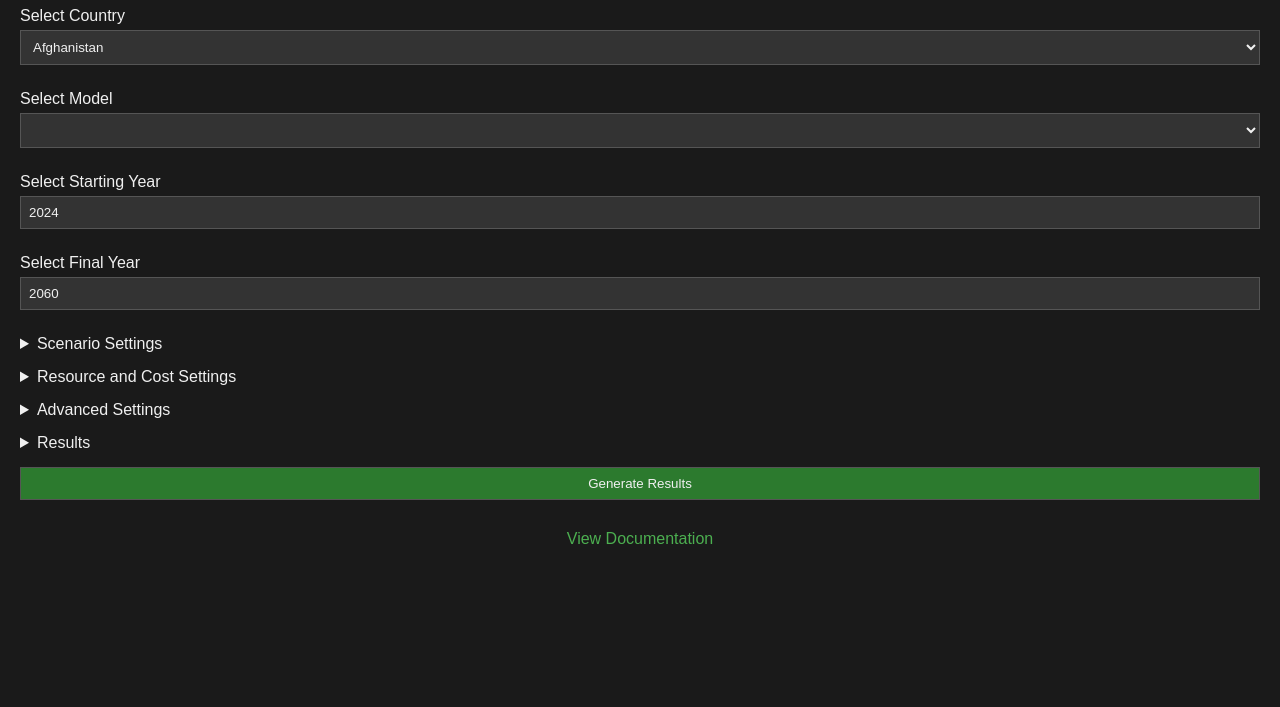
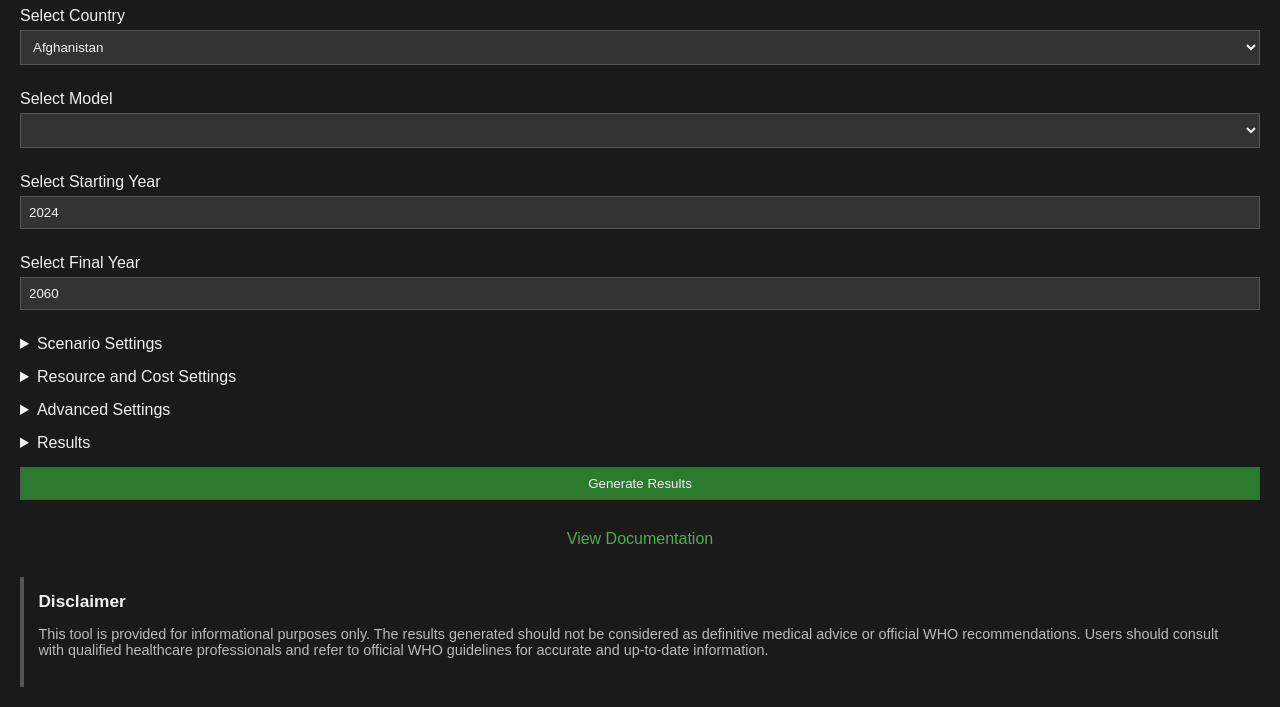
Before and after one commit to ForecastHealth/ncd-diabetes, a plain HTML site: page docs/index.html in a window 1280 px wide. Both pictures are taken after a click on the label "Dark Mode". Shown: the part 139-846 px from the top of the page. Before the commit the page ends 800 px from the top, so only its background shows below. Drawn offline with Linux system fonts and the light colour scheme; no server answers; files whose address does not match are found by name.

Commit message:
Added DISCLAIMER markdown
The DISCLAIMER markdown, through the build process, attaches itself to the bottom of the index.html page. This is styles in the styles.css and darkmode.css

```diff
--- a/docs/darkmode.css
+++ b/docs/darkmode.css
@@ -119,3 +119,13 @@ body.dark-mode {
 .dark-mode .dark-mode-toggle__label {
     background-color: #333;
 }
+
+/* Dark mode style for the disclaimer */
+.dark-mode .disclaimer {
+    color: #bbb;
+    border-left-color: #555;
+}
+
+.dark-mode .disclaimer h1 {
+    color: #f0f0f0;
+}
--- a/docs/index.html
+++ b/docs/index.html
@@ -151,6 +151,12 @@
         <a href="documentation.html" target="_blank">View Documentation</a>
     </footer>
 
+    <div id="disclaimer" class="disclaimer">
+<h1 id="disclaimer">Disclaimer</h1>
+<p>This tool is provided for informational purposes only. The results generated should not be considered as definitive medical advice or official WHO recommendations. Users should consult with qualified healthcare professionals and refer to official WHO guidelines for accurate and up-to-date information.</p>
+        <!-- Disclaimer content will be inserted here -->
+    </div>
+
     <script src="runList.js"></script>
     <script src="generateApiPayload.js"></script>
     <script src="allCountriesCheckbox.js"></script>
--- a/docs/styles.css
+++ b/docs/styles.css
@@ -168,3 +168,19 @@ footer a {
 footer a:hover {
     text-decoration: underline;
 }
+
+.disclaimer {
+    font-size: 0.9em;
+    color: #666;
+    border-left: 4px solid #ccc;
+    padding: 1em;
+    margin-top: 2em;
+    max-width: 100%;
+    box-sizing: border-box;
+}
+
+.disclaimer h1 {
+    font-size: 1.2em;
+    margin-top: 0;
+    color: #333;
+}
```
Also changed, not shown: DISCLAIMER.md (added, +3 -0 lines), 1 other file.
